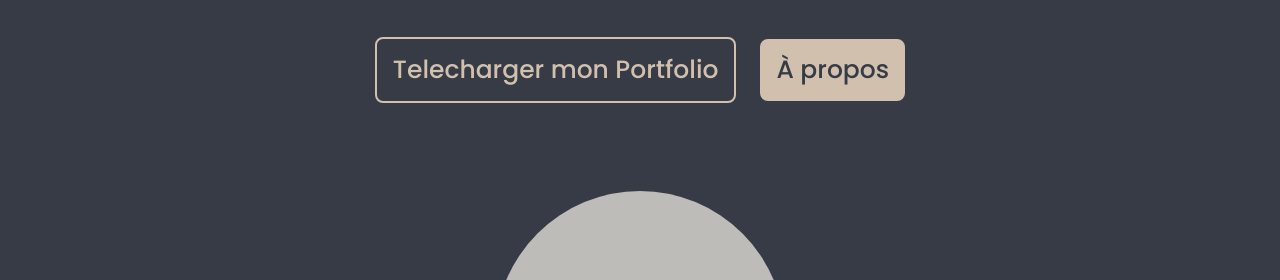
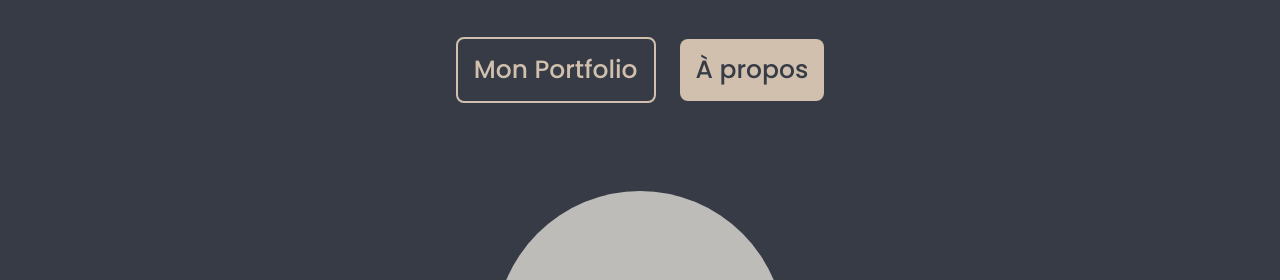
Before and after one commit to Elisebtf/Website, a plain HTML site: page index.html in a window 1280 px wide. Shown: the part 314-594 px from the top of the page. Drawn offline with nearby package versions, Linux system fonts and the light colour scheme.

Commit message:
Update index.html

```diff
--- a/index.html
+++ b/index.html
@@ -73,7 +73,7 @@
 
                         <div class="home__buttons">
                             <a href="assets/pdf/Elise_Portfolio.pdf" class="button button--ghost" target="_blank">
-                                Telecharger mon Portfolio
+                                Mon Portfolio
                             </a>
                             <a href="#about" class="button">À propos</a>
                         </div>
```
